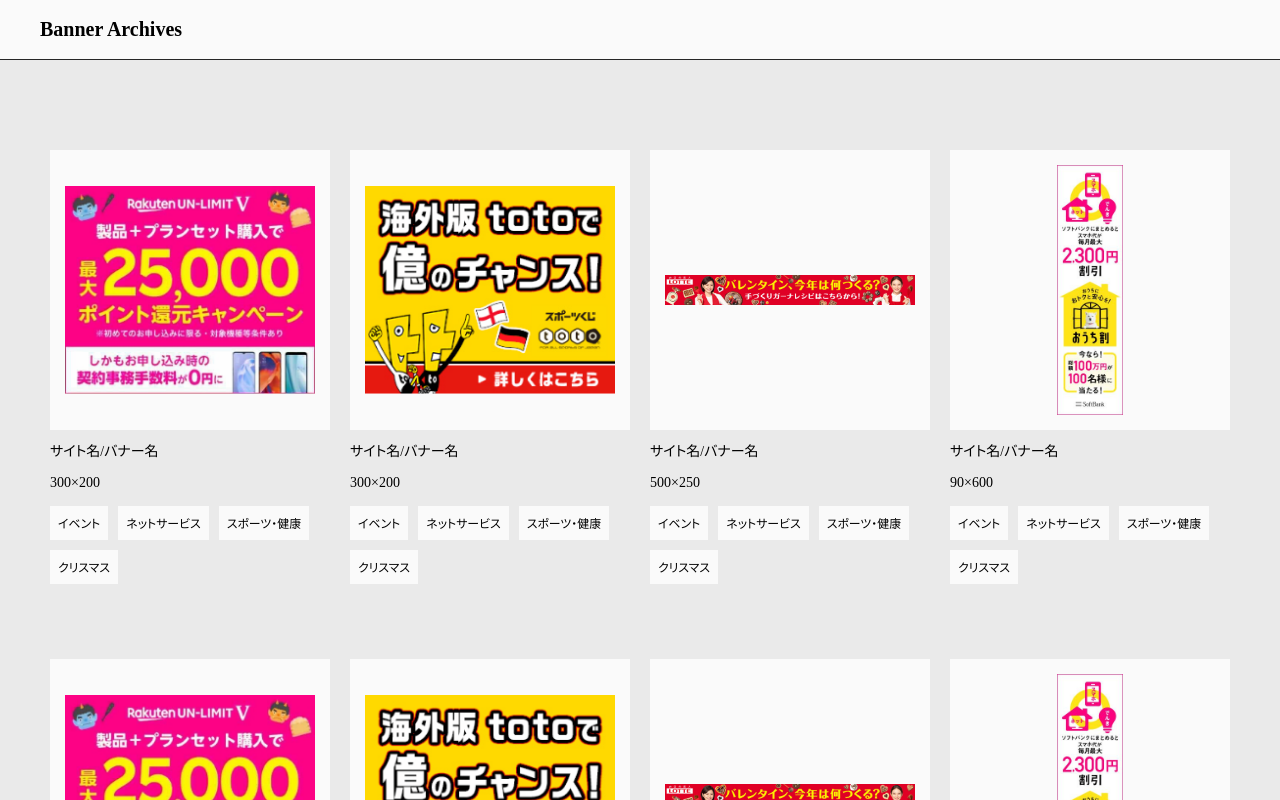
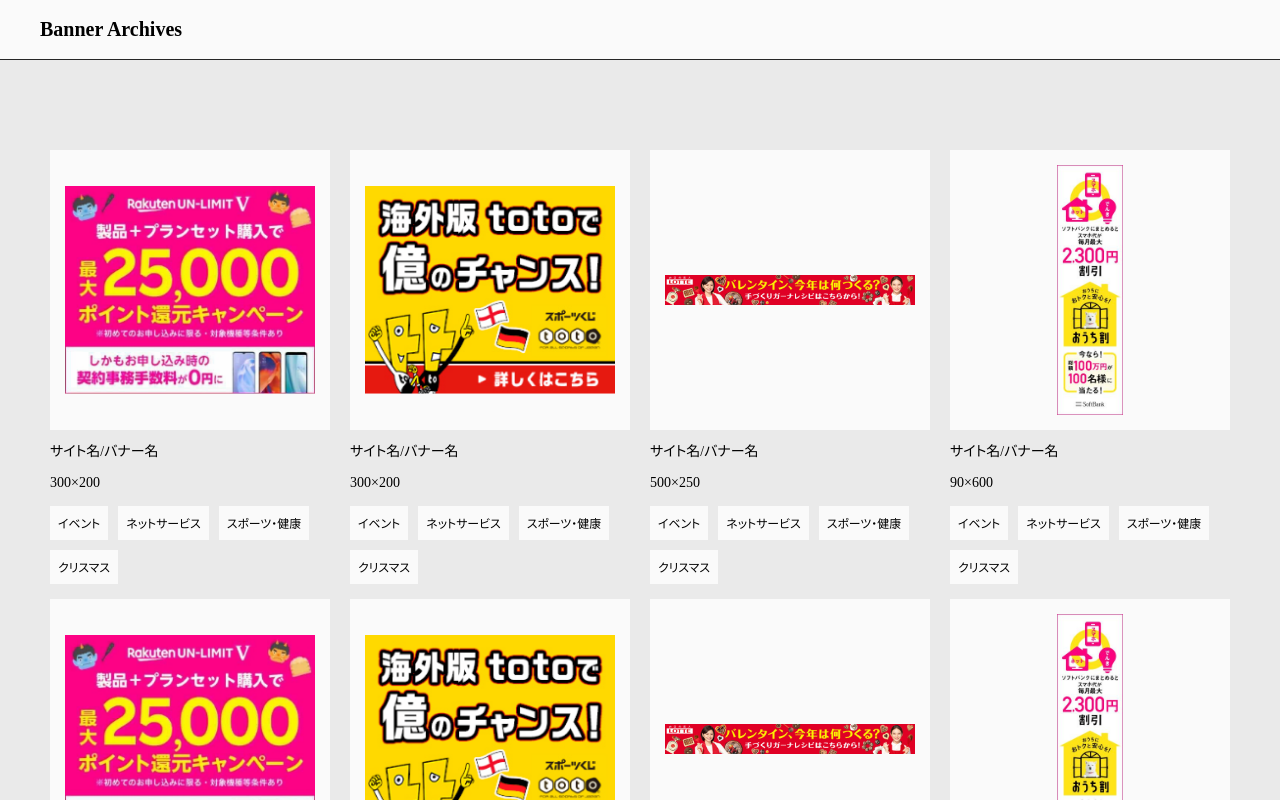
Before and after one commit to curctich/banner_archives, a Next.js app: page / in a window 1280 px wide. Shown: the top 800 px of the page. Built offline with nearby package versions, Linux system fonts and the light colour scheme.

Commit message:
Masonryを追加

```diff
--- a/pages/index.js
+++ b/pages/index.js
@@ -3,6 +3,7 @@
 
 import Layout from "../components/Layout"
 
+import Masonry from 'react-masonry-css'
 import layouts from '../styles/layouts/layouts.module.scss'
 import gallery from '../styles/component/gallery.module.scss'
 import post from '../styles/component/post.module.scss'
@@ -10,12 +11,20 @@
 
 
 export default function Home({ banners }) {
+  const breakpointColumnsObj = {
+    default: 4,
+    1100: 3,
+    700: 2,
+    500: 1
+  };
   return (
       <Layout>
         <div className={layouts.l_inner}>
-          <ul className={gallery.c_gallery}>
+          <Masonry breakpointCols={breakpointColumnsObj}
+                   className={gallery.c_gallery}
+                   columnClassName={post.c_post}>
             {banners.map((archive) => (
-                <li key={archive.id} className={post.c_post}>
+                <div key={archive.id}>
                   <Link href={`/${archive.id}`}>
                     <a>
                       <div className={post.c_post__img}>
@@ -49,9 +58,9 @@
                       </li>
                     </ul>
                   </div>
-                </li>
+                </div>
             ))}
-          </ul>
+          </Masonry>
         </div>
       </Layout>
   );
```
